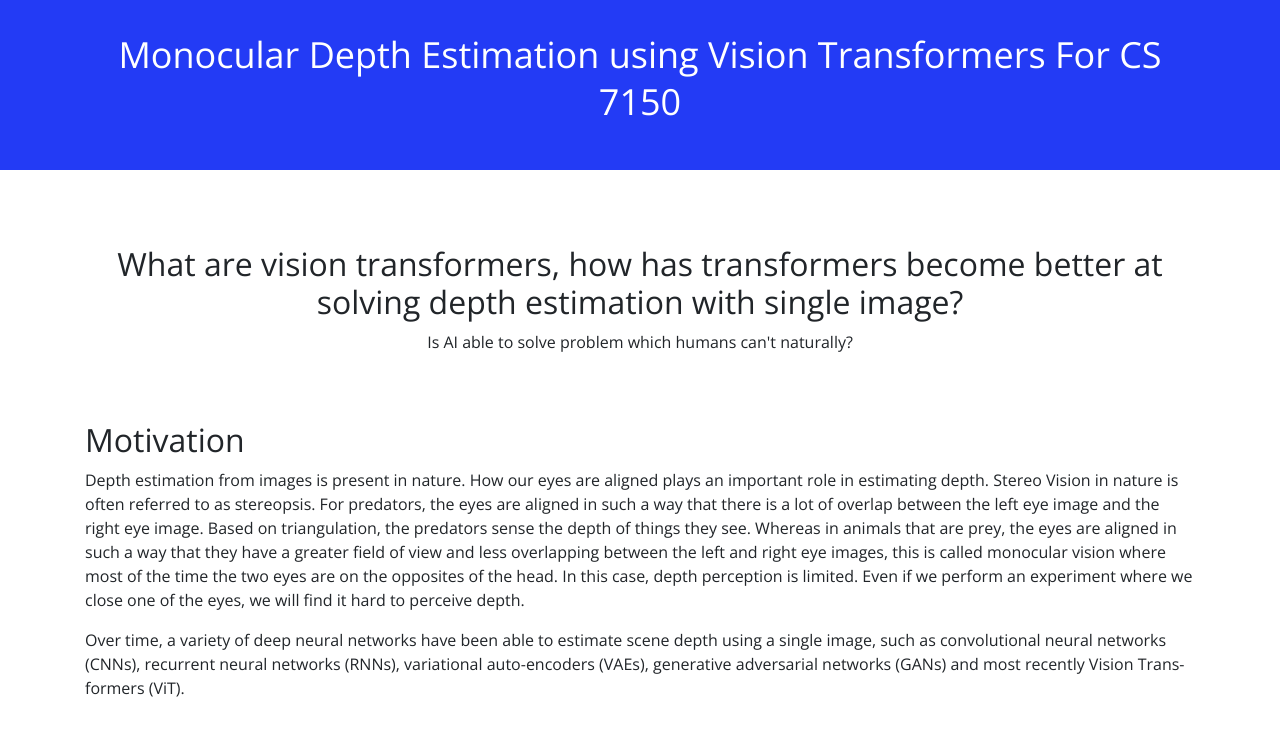
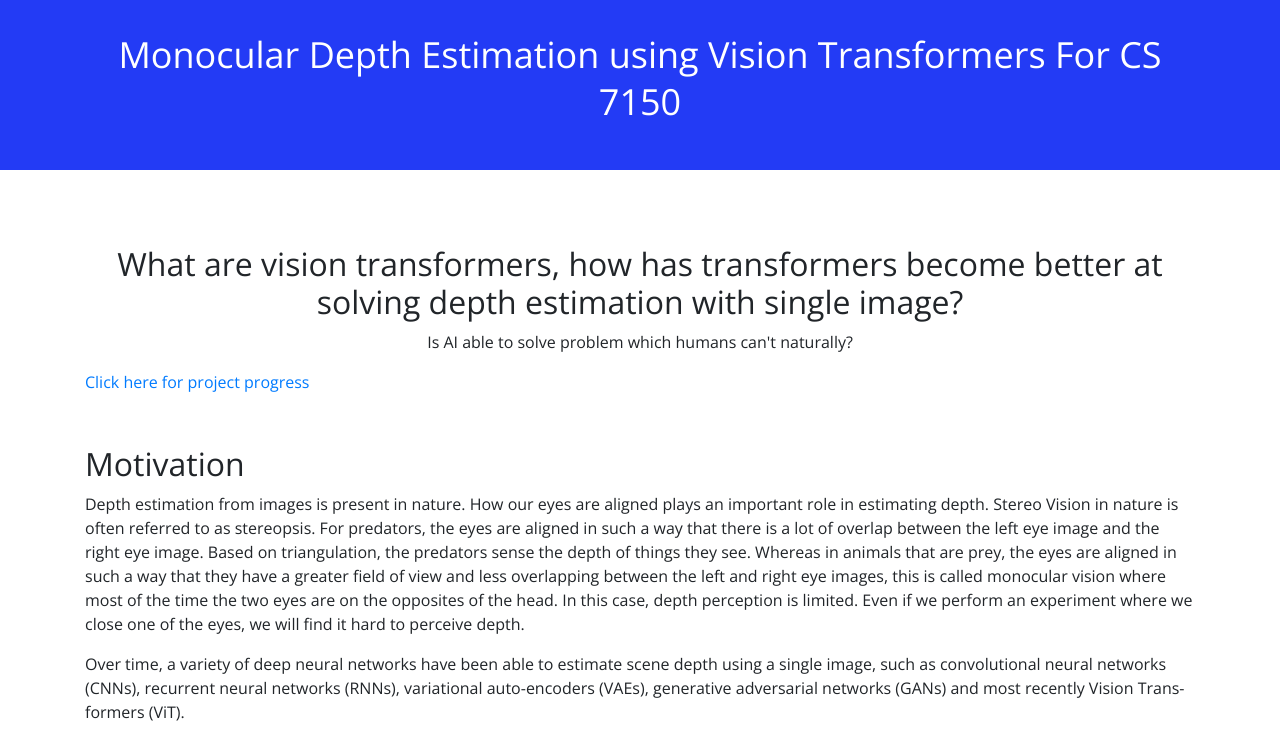
Before and after one commit to tharini-p/depth-estimation-using-transformers, a plain HTML site: page index.html in a window 1280 px wide. Shown: the top 748 px of the page. Drawn offline with nearby package versions, Linux system fonts and the light colour scheme.

Commit message:
Update index.html

```diff
--- a/index.html
+++ b/index.html
@@ -38,6 +38,9 @@
     <div class="row">
       <div class="col">
 
+<p>
+          <a href="progress.html" target="_blank">Click here for project progress</a>
+ </p>
 
 <h2>Motivation</h2>
 <p>Depth estimation from images is present in nature. How our eyes are aligned plays an important role in estimating depth.
```
